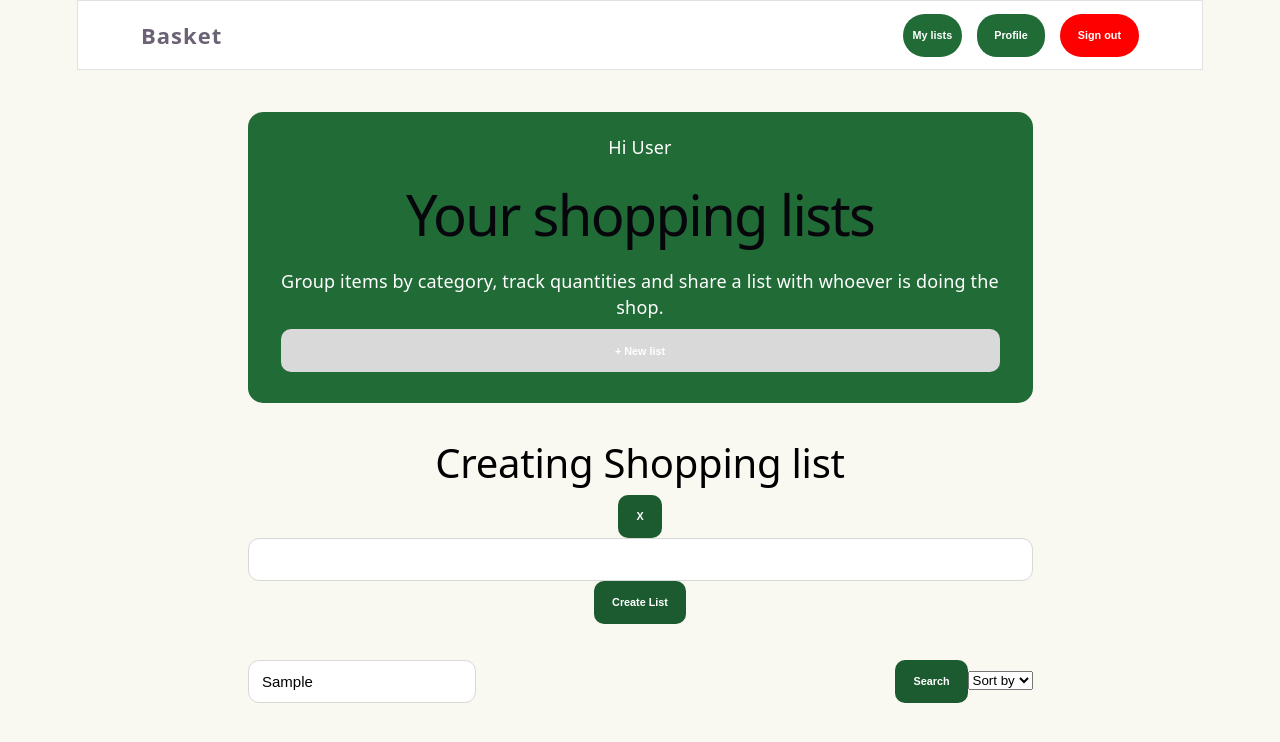
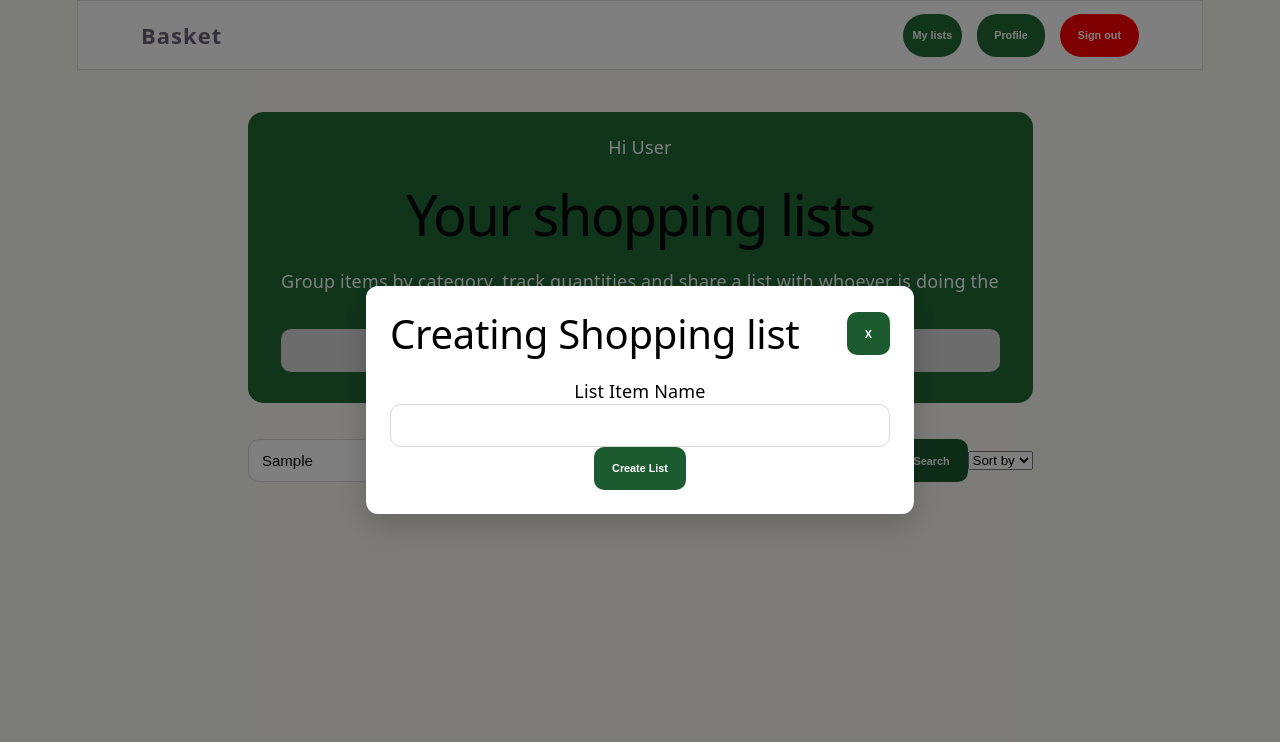
Before and after one commit to Samukelokhathi/Shopping-List-App-React-Ts, a React (Vite) app: page /home in a window 1280 px wide. Both pictures are taken after typing "Sample" into the empty fields and a click on the button "+ New list". Shown: the top 742 px of the page. Built offline with nearby package versions, Linux system fonts and the light colour scheme.

Commit message:
Added modal styling

```diff
--- a/src/components/Modal/Modal.module.css
+++ b/src/components/Modal/Modal.module.css
@@ -0,0 +1,53 @@
+.overlay {
+  position: fixed;
+  top: 0;
+  left: 0;
+
+  width: 100%;
+  height: 100%;
+
+  background: rgba(0, 0, 0, 0.5);
+
+  display: flex;
+  align-items: center;
+  justify-content: center;
+
+  z-index: 1000;
+}
+
+.modal {
+  width: 500px;
+  max-width: 90%;
+
+  background: white;
+  border-radius: 12px;
+
+  padding: 24px;
+
+  box-shadow: 0 10px 30px rgba(0, 0, 0, 0.2);
+}
+
+.header {
+  display: flex;
+  justify-content: space-between;
+  align-items: center;
+
+  margin-bottom: 20px;
+}
+
+.header h2 {
+  margin: 0;
+}
+
+.closeButton {
+  border: none;
+  background: none;
+
+  font-size: 28px;
+
+  cursor: pointer;
+}
+
+.content {
+  width: 100%;
+}
--- a/src/pages/Dashboard/Home.module.css
+++ b/src/pages/Dashboard/Home.module.css
@@ -29,3 +29,7 @@
     display: flex;
     justify-content: space-between;
 }
+
+.listItemName {
+    color: black;
+}
--- a/src/pages/Dashboard/Home.tsx
+++ b/src/pages/Dashboard/Home.tsx
@@ -36,18 +36,19 @@ const Home = () => {
           >
             + New list
           </Button>
-        </section>
           <Modal
             isOpen={isModalOpen}
             onClose={() => setIsModalOpen(false)}
             title="Creating Shopping list"
           >
             <form>
+              <label className={homeStyle.listItemName}>List Item Name</label>
               <Input type="text" />
 
               <Button type="submit" children={"Create List"} />
             </form>
           </Modal>
+        </section>
 
         <section className={homeStyle.controls}>
           <Input
```
Lines whose indentation alone changed are shown as unchanged.
